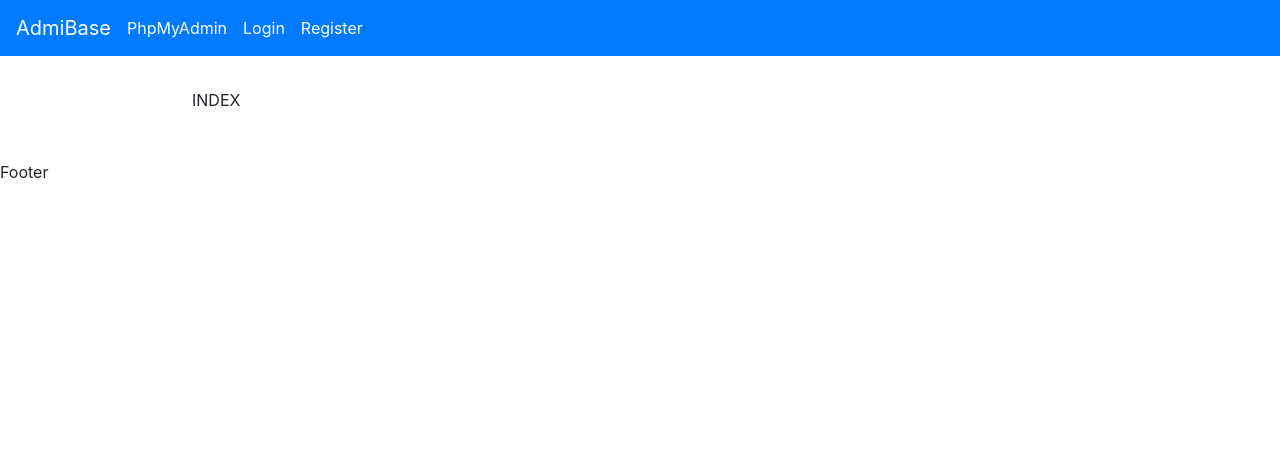
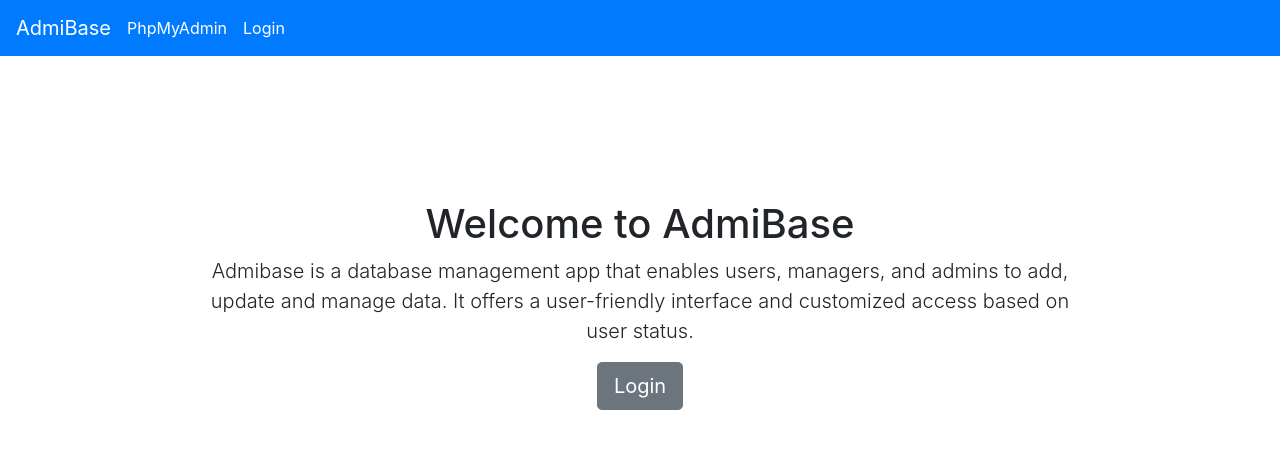
Before and after one commit to On1zuma/Admibase, a PHP site: page / in a window 1280 px wide. Shown: the top 449 px of the page. Run offline with PHP 8.4, Linux system fonts and the light colour scheme.

Commit message:
feat: index page

```diff
--- a/public/components/navbar.php
+++ b/public/components/navbar.php
@@ -27,9 +27,6 @@ session_start();
     <li class="nav-item active">
         <a class="nav-link" href="/login.php"> Login</a>
     </li>
-    <li class="nav-item active">
-        <a class="nav-link" href="/login.php"> Register</a>
-    </li>
     <?php endif; ?>
 
     <?php if (isset($_SESSION['id']) && !empty($_SESSION['id'])): // check if user is logged in so we only show that links?>
--- a/public/index.php
+++ b/public/index.php
@@ -7,8 +7,16 @@ if (isset($_SESSION['id']) && !empty($_SESSION['id'])) {
 }
 ?>
 
-<div class="mx-auto" style="width: 70vw; margin-top: 2rem;">
-  INDEX
+<div class="mx-auto" style="width: 70vw; margin-top: 9rem;">
+    <div class="text-center" >
+      <main role="main" class="inner cover">
+            <h1 class="cover-heading">Welcome to AdmiBase</h1>
+            <p class="lead">Admibase is a database management app that enables users, managers, and admins to add, update and manage data. It offers a user-friendly interface and customized access based on user status.</p>
+            <p class="lead">
+              <a href="/login.php" class="btn btn-lg btn-secondary">Login</a>
+            </p>
+      </main>
+    </div>
 </div>
 
-<?php include('./components/footer.php'); ?>
+<!-- <?php include('./components/footer.php'); ?> -->
```
